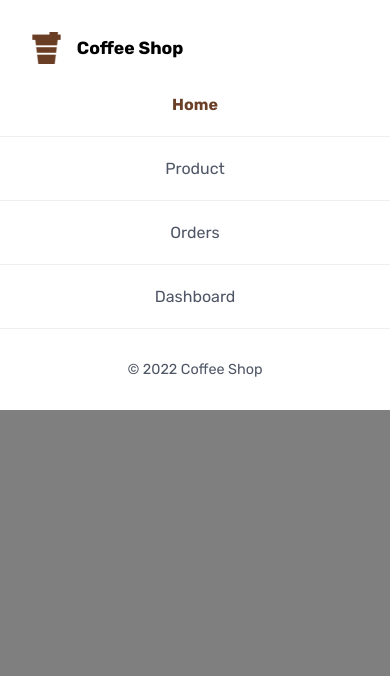
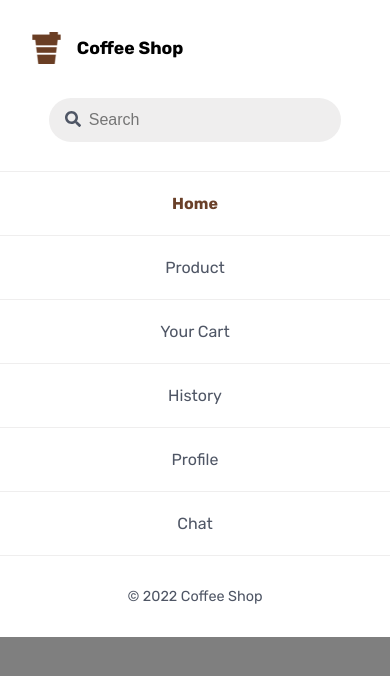
Before and after one commit to mathiuskormasela12/coffee-shop-website, a React (Create React App) app: page / in a window 390 px wide. Shown: the top 676 px of the page. Built offline with nearby package versions, Linux system fonts and the light colour scheme.

Commit message:
done show search bar on mobile view

```diff
--- a/src/components/navbar/Navbar.jsx
+++ b/src/components/navbar/Navbar.jsx
@@ -52,6 +52,12 @@ export function Navbar(props) {
                           {item.name}
                         </Link>
                       </li>
+                    ) : item.name === 'Chat' ? (
+                      <li key={String(item.id)} className={`${styles['nav-items']} ${styles['nav-items-message']} ${String(active).toLowerCase() === item.name.toLowerCase() ? styles.active : ''}`}>
+                        <Link to={item.path} className={styles['nav-link']}>
+                          {item.name}
+                        </Link>
+                      </li>
                     ) : (
                       <li className={`${styles['nav-items']} ${String(active).toLowerCase() === item.name.toLowerCase() ? styles.active : ''}`}>
                         <Link to={item.path} className={styles['nav-link']}>
@@ -67,6 +73,25 @@ export function Navbar(props) {
                   </Fragment>
                 ) : item.path === '/login' ? (
                   <li key={String(item.id)} className={`${styles['nav-items']} ${styles['nav-items-login']} ${String(active).toLowerCase() === item.name.toLowerCase() ? styles.active : ''}`}>
+                    <Link to={item.path} className={styles['nav-link']}>
+                      {item.name}
+                    </Link>
+                  </li>
+                ) : item.name === 'Search Bar' ? (
+                  <li key={String(item.id)} className={`${styles['nav-items']} ${styles['nav-items-search-bar']} ${String(active).toLowerCase() === item.name.toLowerCase() ? styles.active : ''}`}>
+                    <div className={styles['nav-items-search-bar-container']}>
+                      <TextField
+                        type="search"
+                        rounded
+                        size="md"
+                        placeholder="Search"
+                        value={searchValue}
+                        onChange={handleSearch}
+                      />
+                    </div>
+                  </li>
+                ) : item.name === 'Profile' ? (
+                  <li key={String(item.id)} className={`${styles['nav-items']} ${styles['nav-items-profile']} ${String(active).toLowerCase() === item.name.toLowerCase() ? styles.active : ''}`}>
                     <Link to={item.path} className={styles['nav-link']}>
                       {item.name}
                     </Link>
--- a/src/components/navbar/styles/_main.scss
+++ b/src/components/navbar/styles/_main.scss
@@ -57,6 +57,21 @@ div.hero {
 
 					&-login {
 						display: none !important;
+					}
+
+					&-profile,
+					&-message {
+						display: none !important;
+					}
+
+					&-search-bar {
+						box-sizing: content-box;
+						display: none !important;
+						padding: 1rem 0 1.2rem 0;
+
+						& > .nav-items-search-bar-container {
+							width: 75%;
+						}
 					}
 				}
 
--- a/src/components/navbar/styles/_media-queries.scss
+++ b/src/components/navbar/styles/_media-queries.scss
@@ -38,6 +38,15 @@
 						}
 
 						&-login {
+							display: flex !important;
+						}
+
+						&-profile,
+						&-message {
+							display: flex !important;
+						}
+
+						&-search-bar {
 							display: flex !important;
 						}
 					}
--- a/src/constant/NAVBAR_ITEMS.js
+++ b/src/constant/NAVBAR_ITEMS.js
@@ -36,45 +36,75 @@ export const NAVBAR_ITEMS = {
   USER: [
     {
       id: 1,
+      name: 'Search Bar',
+      path: '/',
+    },
+    {
+      id: 2,
       name: 'Home',
       path: '#home',
     },
     {
-      id: 2,
+      id: 3,
       name: 'Product',
       path: '/product',
     },
     {
-      id: 3,
+      id: 4,
       name: 'Your Cart',
       path: '/cart',
     },
     {
-      id: 4,
+      id: 5,
       name: 'History',
       path: '/history',
+    },
+    {
+      id: 6,
+      name: 'Profile',
+      path: '/profile',
+    },
+    {
+      id: 7,
+      name: 'Chat',
+      path: '/chat',
     },
   ],
   ADMIN: [
     {
       id: 1,
+      name: 'Search Bar',
+      path: '/',
+    },
+    {
+      id: 2,
       name: 'Home',
       path: '#home',
     },
     {
-      id: 2,
+      id: 3,
       name: 'Product',
       path: '/product',
     },
     {
-      id: 3,
+      id: 4,
       name: 'Orders',
       path: '/orders',
     },
     {
-      id: 4,
+      id: 5,
       name: 'Dashboard',
       path: '/dashboard',
     },
+    {
+      id: 6,
+      name: 'Profile',
+      path: '/profile',
+    },
+    {
+      id: 7,
+      name: 'Chat',
+      path: '/chat',
+    },
   ],
 };
--- a/src/views/home/Home.jsx
+++ b/src/views/home/Home.jsx
@@ -29,7 +29,7 @@ class Home extends Component {
   render() {
     return (
       <div className={styles.home}>
-        <Navbar userType="ADMIN">
+        <Navbar userType="USER">
           <Container>
             <h1>Home</h1>
           </Container>
```
